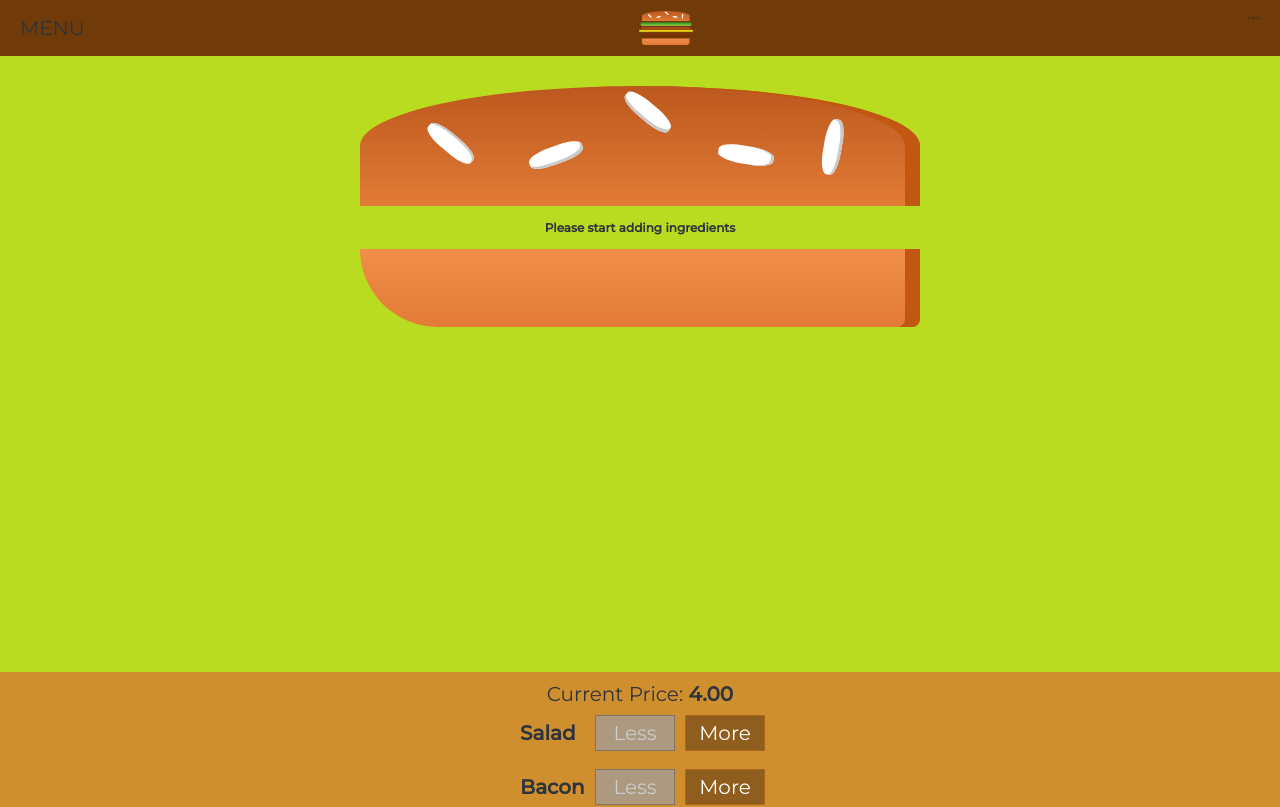
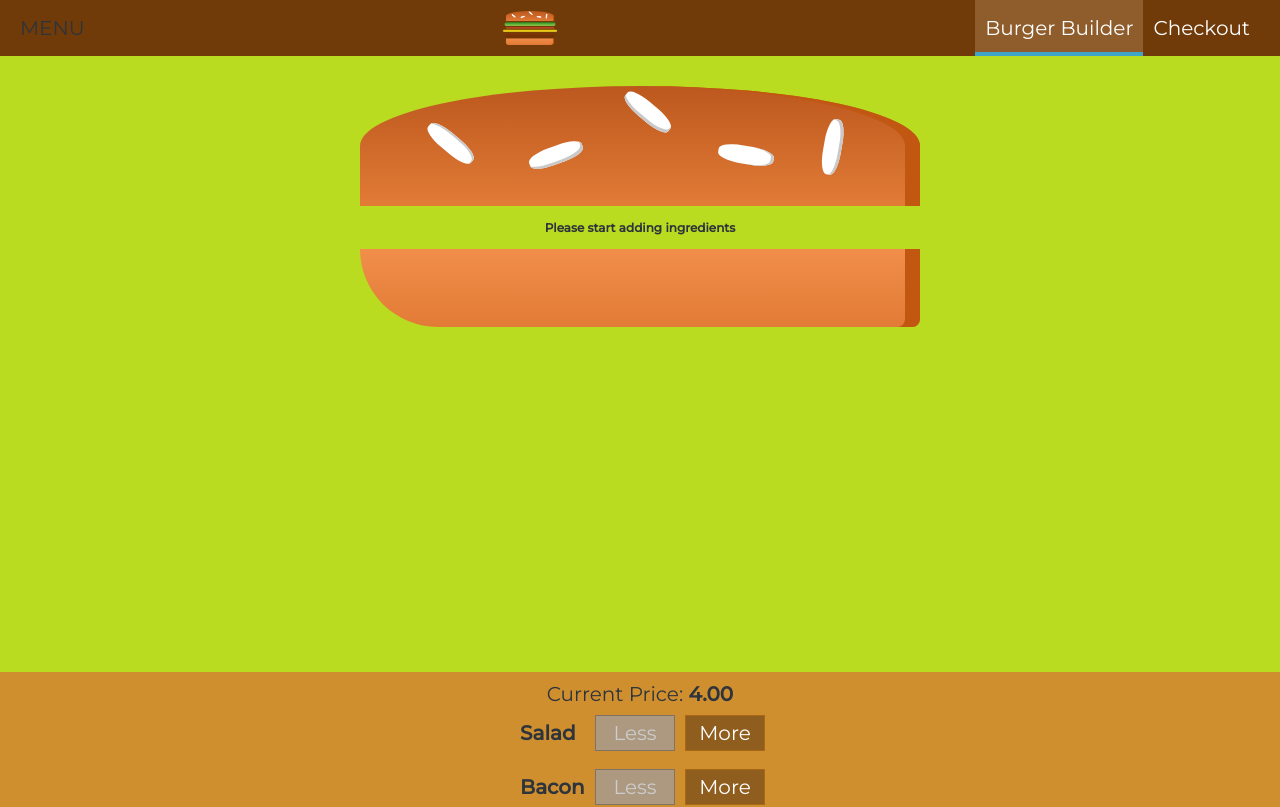
Before and after one commit to diego-c/react-complete-guide, a React app in the folder my-burger-app-basic/: page / in a window 1280 px wide. Shown: the top 807 px of the page. Built offline with nearby package versions, Linux system fonts and the light colour scheme.

Commit message:
section 8 lecture 129

```diff
--- /dev/null
+++ b/my-burger-app-basic/src/components/Navigation/NavigationItems/NavigationItem/NavigationItem.css
@@ -0,0 +1,22 @@
+.NavigationItem {
+    display: flex;
+    height: 100%;
+    align-items: center;
+}
+
+.NavigationItem a {
+    color: white;
+    text-decoration: none;
+    height: 100%;
+    padding: 1.6rem 1rem;
+    border-bottom: .4rem solid transparent;
+    display: block;
+}
+
+.NavigationItem a:hover,
+.NavigationItem a:active,
+.NavigationItem a.active {
+    background-color: #8f5c2c;
+    border-bottom: .4rem solid #40a4c8;
+    color: white;
+}
--- /dev/null
+++ b/my-burger-app-basic/src/components/Navigation/NavigationItems/NavigationItem/NavigationItem.js
@@ -0,0 +1,15 @@
+import React from 'react';
+import classes from './NavigationItem.css'
+
+const navigationItem = ({ link, active, children }) => (
+    <li className = { classes.NavigationItem }>
+        <a
+         className = { active ? classes.active : null }
+         href={ link }
+         target="_blank">
+         { children }
+        </a>
+    </li>
+);
+
+export default navigationItem;
--- /dev/null
+++ b/my-burger-app-basic/src/components/Navigation/NavigationItems/NavigationItems.css
@@ -0,0 +1,6 @@
+.NavigationItems {
+    list-style: none;
+    display: flex;
+    align-items: center;
+    height: 100%;
+}
--- /dev/null
+++ b/my-burger-app-basic/src/components/Navigation/NavigationItems/NavigationItems.js
@@ -0,0 +1,19 @@
+import React from 'react';
+import NavigationItem from './NavigationItem/NavigationItem';
+import classes from './NavigationItems.css'
+
+const navigationItems = props => (
+    <ul className = { classes.NavigationItems }>
+        <NavigationItem
+        link="/"
+        active = { true }>
+            Burger Builder
+        </NavigationItem>
+        <NavigationItem
+        link="/">
+            Checkout
+        </NavigationItem>
+    </ul>
+);
+
+export default navigationItems;
--- a/my-burger-app-basic/src/components/Navigation/Toolbar/Toolbar.js
+++ b/my-burger-app-basic/src/components/Navigation/Toolbar/Toolbar.js
@@ -1,5 +1,6 @@
 import React from 'react';
 import Logo from '../../Logo/Logo';
+import NavigationItems from '../NavigationItems/NavigationItems';
 import classes from './Toolbar.css';
 
 const toolbar = props => (
@@ -8,7 +9,7 @@ const toolbar = props => (
         <div>MENU</div>
         <Logo />
         <nav>
-            ...
+            <NavigationItems />
         </nav>
     </header>
 );
```
